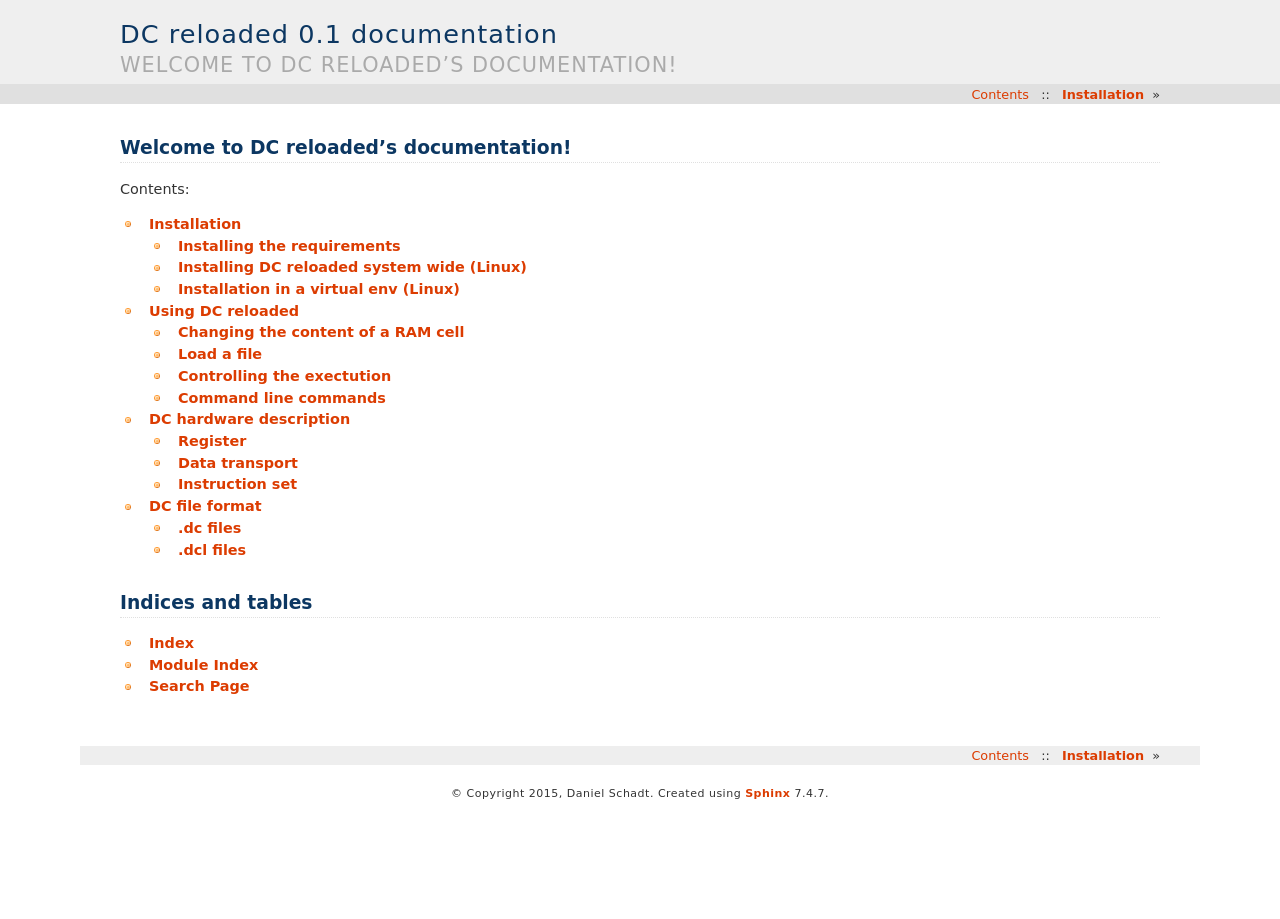
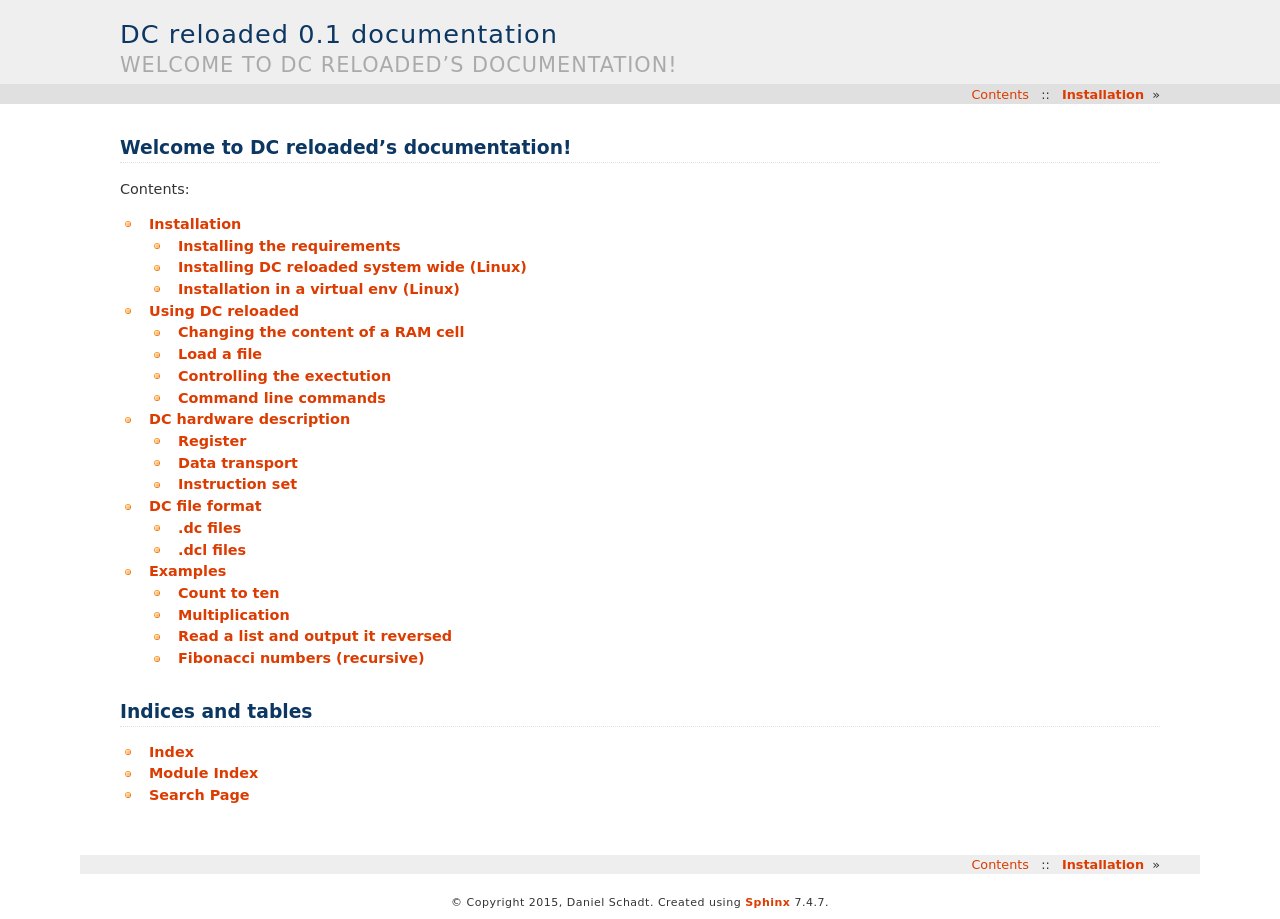
Before and after one commit to Kingdread/dc-reloaded, a Sphinx documentation site: the page built from doc/source/index.rst, in a window 1280 px wide. Built offline with Sphinx 7.4.7, drawn with Linux system fonts in a browser that asks for light colours; formulas are drawn with MathJax 3.

Commit message:
Added example dcl programs
* Count from 0 to 10
* Multiply two numbers
* Read a list
* Recursive fibonacci

Since the examples are .dcl files, I have removed them from .gitignore.

```diff
--- /dev/null
+++ b/doc/source/examples.rst
@@ -0,0 +1,24 @@
+Examples
+========
+
+This page contains various small example programs in the DCL assembly language
+
+Count to ten
+------------
+
+.. literalinclude:: examples/count_to_ten.dcl
+
+Multiplication
+--------------
+
+.. literalinclude:: examples/multiply.dcl
+
+Read a list and output it reversed
+----------------------------------
+
+.. literalinclude:: examples/readlist.dcl
+
+Fibonacci numbers (recursive)
+-----------------------------
+
+.. literalinclude:: examples/fibonacci.dcl
--- a/doc/source/index.rst
+++ b/doc/source/index.rst
@@ -15,6 +15,7 @@ Contents:
    usage
    hardware
    fileformat
+   examples
 
 Indices and tables
 ==================
```
Also changed, not shown: 5 other files.
